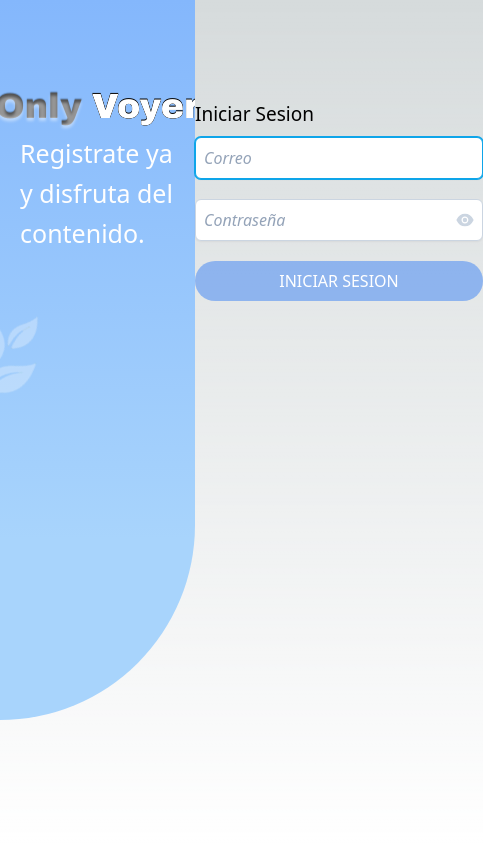
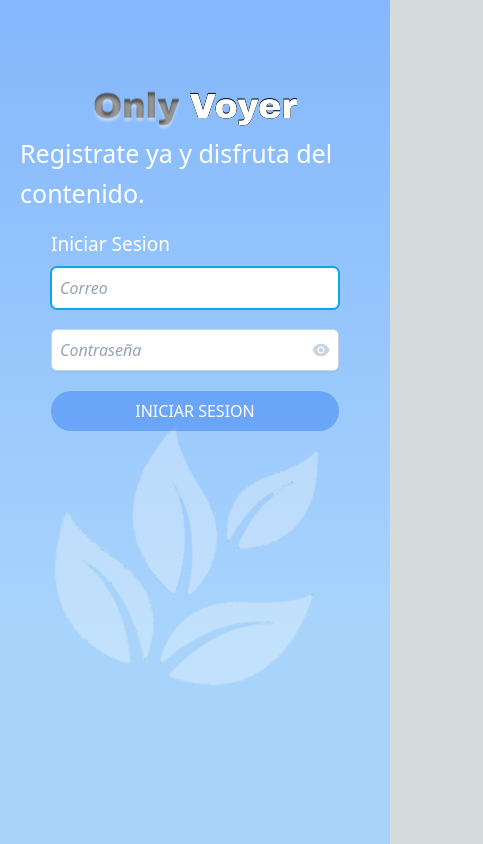
Before and after one commit to miguelortis/social_network_app, a Next.js app: page /login in a window 390 px wide. Shown: the whole page, 483 px wide, since content can reach past the window. Built offline with nearby package versions, Linux system fonts and the light colour scheme.

Commit message:
Login screen modifications, responsive styles.

```diff
--- a/app/login/page.jsx
+++ b/app/login/page.jsx
@@ -9,7 +9,7 @@ export const metadata = {
 
 export default function Login() {
   return (
-    <div>
+    <div className="h-screen">
       <div className="c-login w-full flex">
         <div className="w-2/4 c-left justify-end flex">
           <div className="pt-20 h-full w-[45rem] overflow-hidden">
@@ -24,17 +24,15 @@ export default function Login() {
                 </h2>
               </div>
             </div>
-            <Image
-              src="/leaves.svg"
-              alt="leaf"
-              style={{
-                width: "45rem",
-                transform: "translate(-100px, -15px) rotate(25deg)",
-                opacity: 0.3,
-              }}
-              width="100"
-              height="100"
-            />
+            <div className="c-img">
+              <Image
+                src="/leaves.svg"
+                alt="leaf"
+                className="img"
+                width="1000"
+                height="1000"
+              />
+            </div>
           </div>
         </div>
         <div className="w-2/4 c-right justify-start flex">
--- a/app/login/styles/page.css
+++ b/app/login/styles/page.css
@@ -47,8 +47,45 @@
 
 .f-l-title {
   font-size: 19px;
+  color: #757575;
 }
 
 .leaf {
   transform: rotate(150deg);
 }
+.img {
+  color: transparent;
+  width: 1080px;
+  transform: translate(-110px, -40px) rotate(25deg);
+  opacity: 0.3;
+  max-width: 1000px;
+  width: 600px;
+}
+.c-img {
+  display: flex;
+  justify-content: center;
+  width: 100%;
+}
+
+@media (max-width: 620px) {
+  .c-left {
+    /* display: none; */
+    width: 100%;
+    border-bottom-right-radius: 0;
+  }
+  .c-right {
+    width: 300px;
+    position: absolute;
+    margin-top: 130px;
+  }
+  .c-login {
+    justify-content: center;
+    max-height: 100vh;
+  }
+  .img {
+    transform: translatey(60px) rotate(25deg);
+  }
+  .f-l-title {
+    color: white;
+  }
+}
```
